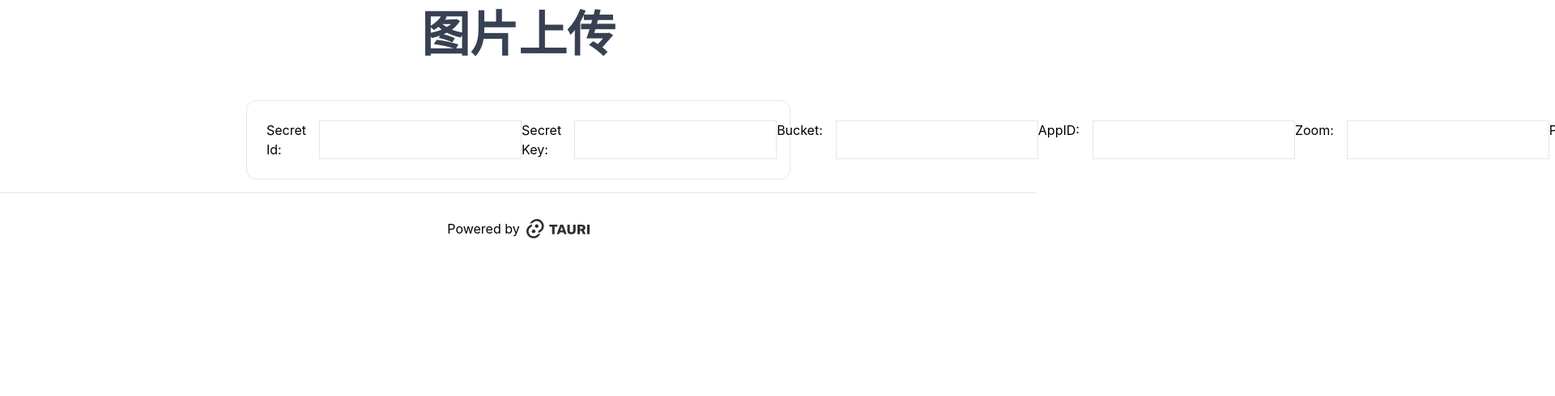
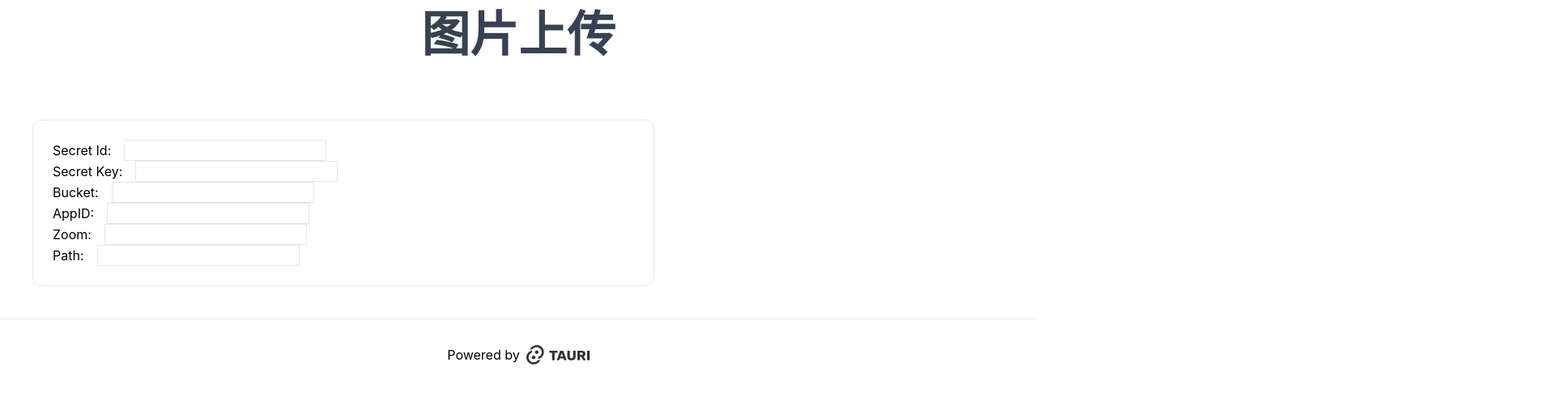
Before and after one commit to SunsJay/pics-rnw, a Next.js app: page / in a window 1280 px wide. Shown: the top 490 px of the page at 81% size, 1920 px wide, since content can reach past the window. Built offline with nearby package versions, Linux system fonts and the light colour scheme.

Commit message:
refactor: css

```diff
--- a/src/pages/cos.tsx
+++ b/src/pages/cos.tsx
@@ -1,7 +1,7 @@
 export const CardConfigCos = () => {
   return (
-    <div className="flex justify-center">
-      <form className="flex  m-4 max-w-2xl rounded-xl border border-gray-200 p-6 text-left text-inherit transition-colors hover:border-blue-600 hover:text-blue-600 focus:border-blue-600 focus:text-blue-600 active:border-blue-600 active:text-blue-600">
+    <div className="flex  m-10 max-w-3xl rounded-xl border border-gray-200 p-6 text-left text-inherit transition-colors hover:border-blue-600 hover:text-blue-600 focus:border-blue-600 focus:text-blue-600 active:border-blue-600 active:text-blue-600">
+      <form>
         <label htmlFor="secretId">Secret Id:</label>
         <input className="ml-4 border border-gray-200" type="text" />
         <br />
```
